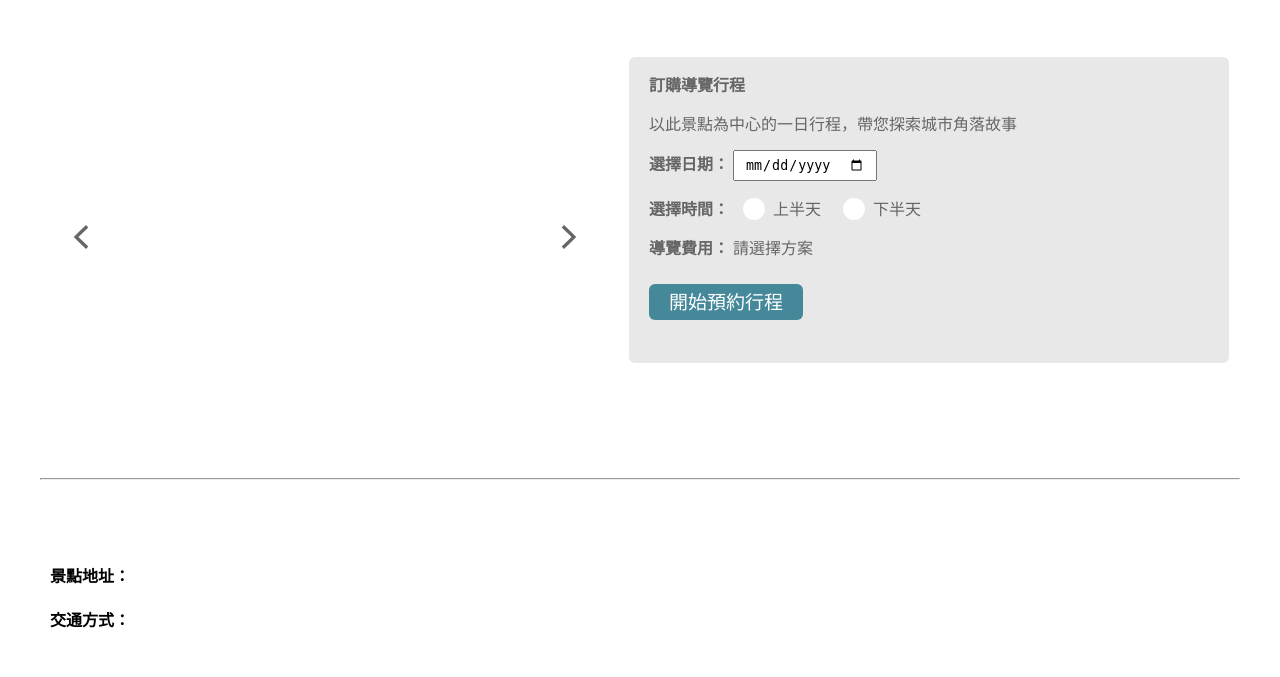
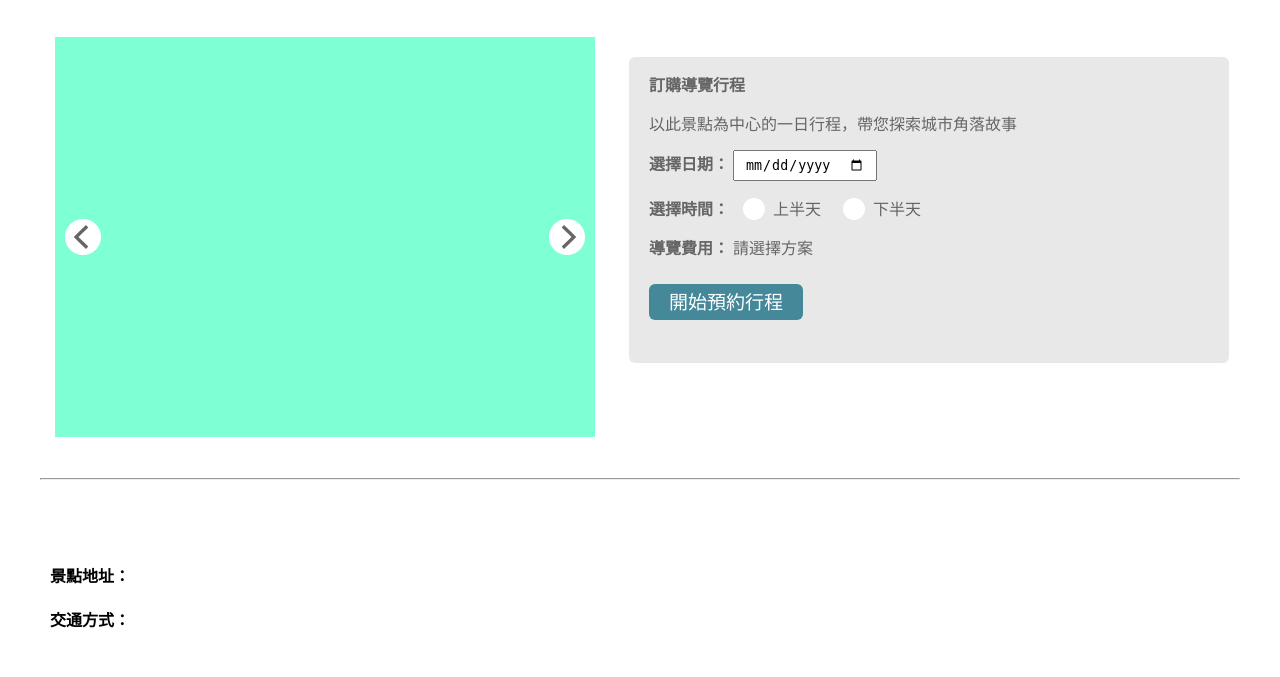
Before and after one commit to Jacky-stc/taipei-day-trip, a Python web app: template templates/attraction.html in a window 1280 px wide. Shown: the part 54-731 px from the top of the page. Run offline with Jinja, Linux system fonts and the light colour scheme; the template is opened without the code that fills it, so the values that code supplies are empty.

Commit message:
feat: attraction page image carousel animation

```diff
--- a/static/css/attraction.css
+++ b/static/css/attraction.css
@@ -5,6 +5,25 @@
     height: 400px;
     margin-left: 15px;
     overflow: hidden;
+}
+.outer{
+    width: 100%;
+    height: 400px;
+}
+.inner{
+    height: 100%;
+    width: 100%;
+    background-color: aquamarine;
+    display: flex;
+    position: relative;
+    left: -0px;
+    transition: all 0.8s;
+}
+.inner >img{
+    width: 100%;
+    height: 100%;
+    flex-shrink: 0;
+    object-fit: cover;
 }
 .image{
     width: 100%;
--- a/static/css/base.css
+++ b/static/css/base.css
@@ -212,6 +212,7 @@ ul >li >button:active{
     align-items: center;
     background-color: #d94600;
     border-radius: 6px;
+    user-select: none;
     animation-name: fade_up;
     animation-duration: 0.5s;
 }
--- a/static/css/booking.css
+++ b/static/css/booking.css
@@ -85,6 +85,8 @@ main hr{
     margin-top: 35px;
     width: 250px;
     height: 200px;
+    flex-shrink: 0;
+    object-fit: cover;
 }
 .attraction_info{
     display: inline-block;
--- a/static/js/attraction.js
+++ b/static/js/attraction.js
@@ -20,24 +20,40 @@ window.addEventListener("load", ()=>{
     view.hideLoader()
 })
 
-// 下一張圖片
-document.querySelector(".next").addEventListener("click", ()=>{
-    view.viewedImg(imgNow)
-    imgNow ++
-    if(imgNow > imgLength-1){
-        imgNow = 0
+let index = 0;
+const nextBtn = document.querySelector(".next")
+const prevBtn = document.querySelector(".prev")
+nextBtn.addEventListener("click", ()=>{
+    dot()
+    index ++;
+    carousel()
+})
+prevBtn.addEventListener("click", ()=>{
+    dot()
+    index --;
+    carousel()
+})
+function carousel(){
+    const imgNum = document.querySelectorAll(".inner img").length
+    if(index < 0){
+        index = imgNum-1;
     }
-    view.recentImg(imgNow)
-})
-// 上一張圖片
-document.querySelector(".prev").addEventListener("click", ()=>{
-    view.viewedImg(imgNow)
-    imgNow --
-    if(imgNow < 0){
-        imgNow = imgLength-1
+    else if(index > imgNum-1){
+        index = 0;
     }
-    view.recentImg(imgNow)
-})
+    const outer = document.querySelector(".outer")
+    const inner = document.querySelector(".inner")
+    let width = getComputedStyle(outer).width
+    width = Number(width.slice(0, -2))
+    inner.style.left = `${index * width * -1}px`
+
+    const dot = document.querySelectorAll(".dot")
+    dot[index].style.backgroundColor = "#000"
+}
+function dot(){
+    const dot = document.querySelectorAll(".dot")
+    dot[index].style.backgroundColor = "#fff"
+}
 
 // 選擇上半天行程
 document.querySelector(".morning_reservation").addEventListener("click",()=>{
--- a/static/js/view.js
+++ b/static/js/view.js
@@ -1,5 +1,5 @@
 export class CreateElement{
-    constructor(tag, className, textContent = ""){
+    constructor(tag, className="", textContent = ""){
         this.e = document.createElement(tag)
         this.e.className = className
         this.e.textContent = textContent
@@ -56,6 +56,7 @@ export function cleanPage(){
 // image preload
 export function imgPreload(data){
     const attractionImg = document.getElementById("img")
+    const inner = document.querySelector(".inner")
     const dotList = document.getElementById("dotList")
     const attractionName = document.getElementById("attraction_name")
     const attractionCatmrt = document.getElementById("catMrt")
@@ -63,12 +64,10 @@ export function imgPreload(data){
     const attractionAddress = document.getElementById("address")
     const attractionTrans = document.getElementById("transport")
     const title = document.querySelector("title")
-    let imgLength = 0
-    imgLength = data.data.images.length
     data.data.images.forEach((image)=>{
-        const newImg = new CreateElement("div", "attractionImg").e
-        newImg.style.backgroundImage = `url(${image})`
-        attractionImg.appendChild(newImg)
+        const img = new CreateElement("img").e
+        img.src = image
+        inner.appendChild(img)
         const newDot = new CreateElement("span", "dot").e
         dotList.appendChild(newDot)
     })
@@ -89,29 +88,18 @@ export function hideLoader(){
     loader.classList.remove("show")
     document.querySelector(".preload").style.display = "none"
 }
-// 前一張圖片
-export function viewedImg(imgNow){
-    document.querySelectorAll(".attractionImg")[imgNow].style.display = "none"
-    document.querySelectorAll(".dot")[imgNow].style.backgroundColor = "#fff"
-}
-// 當前圖片
-export function recentImg(imgNow){
-    document.querySelectorAll(".attractionImg")[imgNow].style.display = "block"
-    document.querySelectorAll(".dot")[imgNow].style.backgroundColor = "#000"
-}
-// 選擇上半天行程
+// reservation
 export function morningReservation(){
     document.getElementById("money").textContent = "新台幣2000元"
     document.querySelector(".morning_reservation").style.backgroundColor = "#448899"
     document.querySelector(".afternoon_reservation").style.backgroundColor = ""
 }
-// 選擇下半天行程
 export function afternoonReservation(){
     document.getElementById("money").textContent = "新台幣2500元"
     document.querySelector(".afternoon_reservation").style.backgroundColor = "#448899"
     document.querySelector(".morning_reservation").style.backgroundColor = ""
 }
-// 會員狀態檢查
+// user status check
 export function userCheck(data){
     const signin = document.querySelector(".signin")
     if(data.data){
--- a/templates/attraction.html
+++ b/templates/attraction.html
@@ -10,6 +10,9 @@
             <a class="prev"></a>
             <a class="next"></a>
             <div class="dotList" id="dotList"></div>
+            <div class="outer">
+                <div class="inner"></div>
+            </div>
         </div>
         <div class="description">
             <h3 id="attraction_name"></h3>
```
